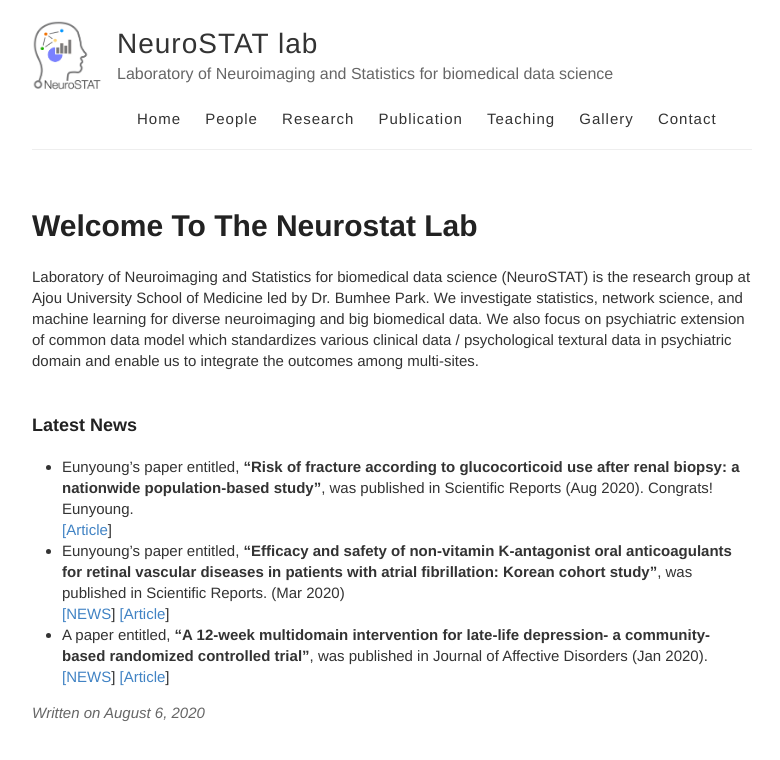
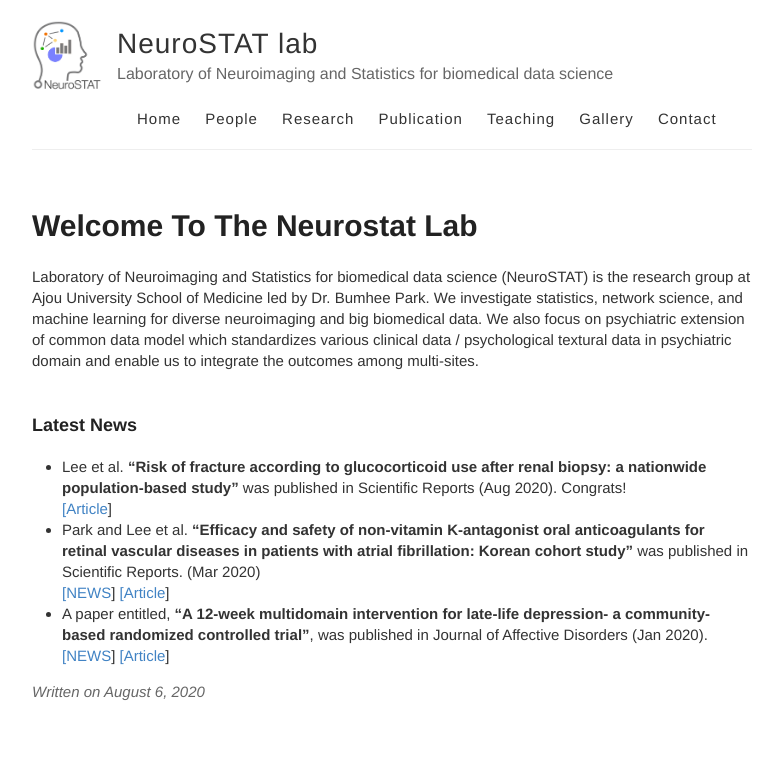
Before and after one commit to neurostat-lab/neurostat-lab.github.io, a Jekyll site: the page built from _posts/2020-08-06-Welcome-to-the-NeuroSTAT-lab.md, in a window 1280 px wide. Shown: the top 760 px of the page, without its empty margins (248-1028 px from the left). Built offline with Jekyll 4.4.1, drawn with Linux system fonts in a browser that asks for light colours.

Commit message:
Update 2020-08-06-Welcome-to-the-NeuroSTAT-lab.md

```diff
--- a/_posts/2020-08-06-Welcome-to-the-NeuroSTAT-lab.md
+++ b/_posts/2020-08-06-Welcome-to-the-NeuroSTAT-lab.md
@@ -4,9 +4,9 @@ layout: post
 Laboratory of Neuroimaging and Statistics for biomedical data science (NeuroSTAT) is the research group at Ajou University School of Medicine led by Dr. Bumhee Park. We investigate statistics, network science, and machine learning for diverse neuroimaging and big biomedical data. We also focus on psychiatric extension of common data model which standardizes various clinical data / psychological textural data in psychiatric domain and enable us to integrate the outcomes among multi-sites.<br>
 <br>
 #### Latest News
-* Eunyoung's paper entitled, **"Risk of fracture according to glucocorticoid use after renal biopsy: a nationwide population-based study"**, was published in Scientific Reports (Aug 2020). Congrats! Eunyoung. <br>
+* Lee et al. **"Risk of fracture according to glucocorticoid use after renal biopsy: a nationwide population-based study"** was published in Scientific Reports (Aug 2020). Congrats! <br>
 [\[Article](https://www.nature.com/articles/s41598-020-70935-w)]<br>
-* Eunyoung's paper entitled, **"Efficacy and safety of non-vitamin K-antagonist oral anticoagulants for retinal vascular diseases in patients with atrial fibrillation: Korean cohort study"**, was published in Scientific Reports. (Mar 2020) <br>
+* Park and Lee et al. **"Efficacy and safety of non-vitamin K-antagonist oral anticoagulants for retinal vascular diseases in patients with atrial fibrillation: Korean cohort study"** was published in Scientific Reports. (Mar 2020) <br>
 [\[NEWS](http://www.mdon.co.kr/news/article.html?no=26578)]
 [\[Article](https://www.nature.com/articles/s41598-020-61609-8)]<br>
 * A paper entitled, **"A 12-week multidomain intervention for late-life depression- a community-based randomized controlled trial"**, was published in Journal of Affective Disorders (Jan 2020).<br>
```
